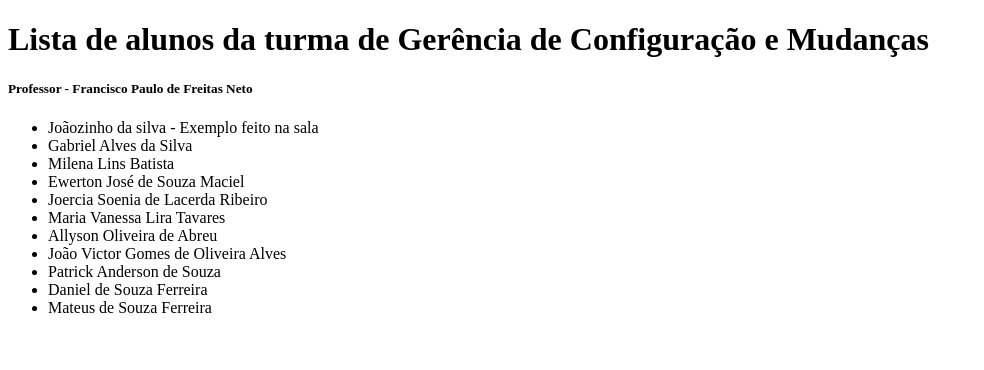
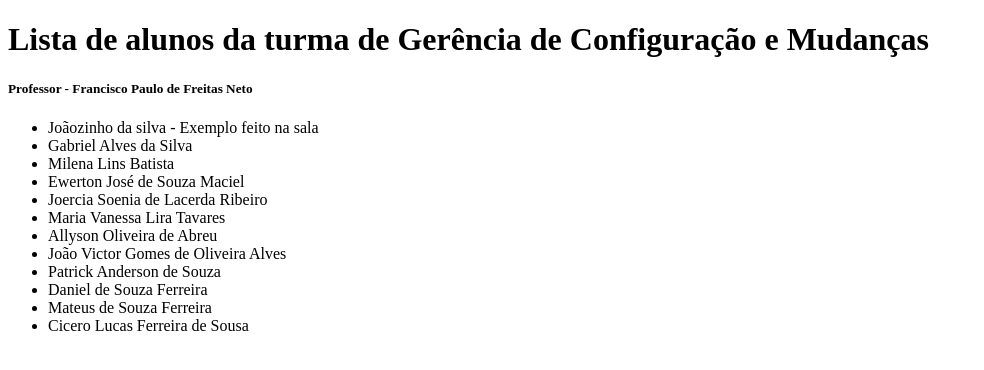
Before and after one commit to paulofreitasnt/AtividadeGerencia, a plain HTML site: page index.html in a window 1280 px wide. Shown: the whole page, without its empty margins (0-984 px from the left). Drawn offline with Linux system fonts and the light colour scheme.

Commit message:
acrescentando nome

```diff
--- a/index.html
+++ b/index.html
@@ -24,6 +24,7 @@
         <li>Patrick Anderson de Souza</li>
         <li>Daniel de Souza Ferreira</li>
         <li>Mateus de Souza Ferreira</li>
+        <li>Cicero Lucas Ferreira de Sousa</li>
     </ul>
 
 
```
